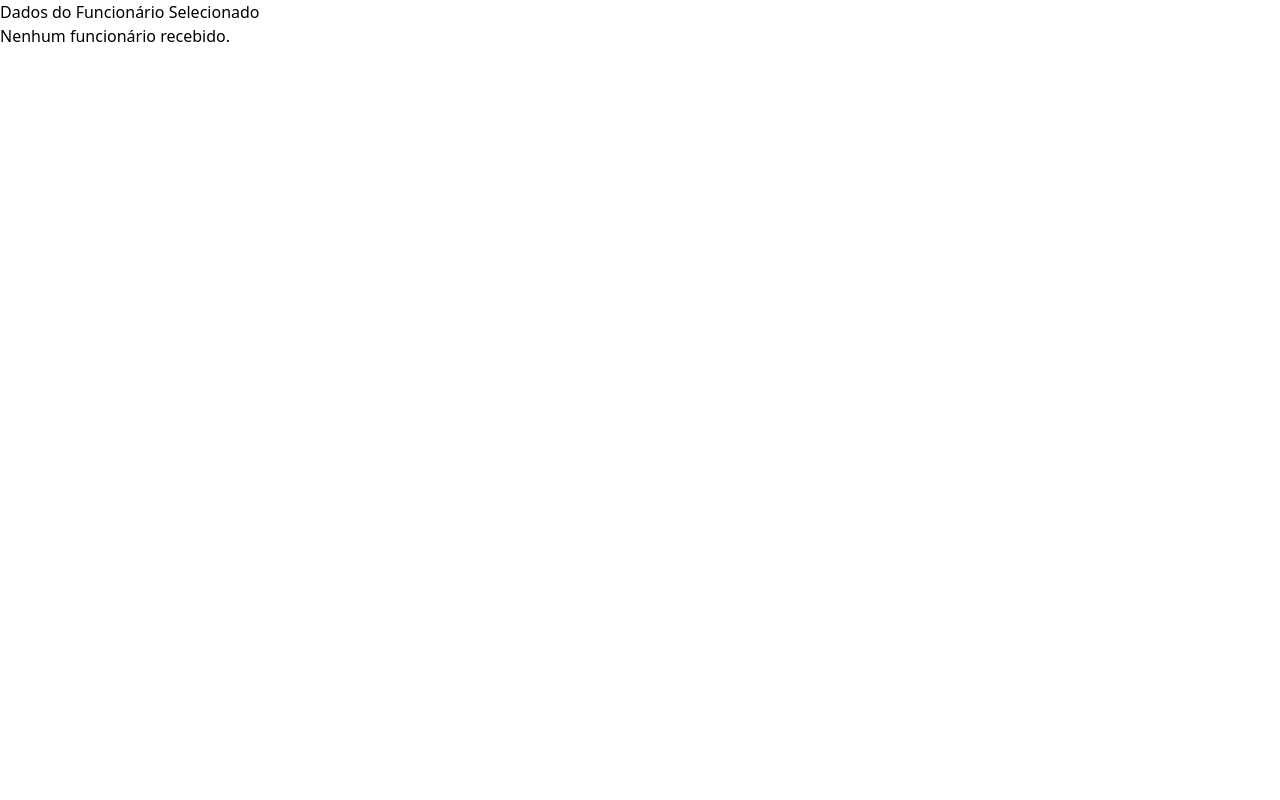
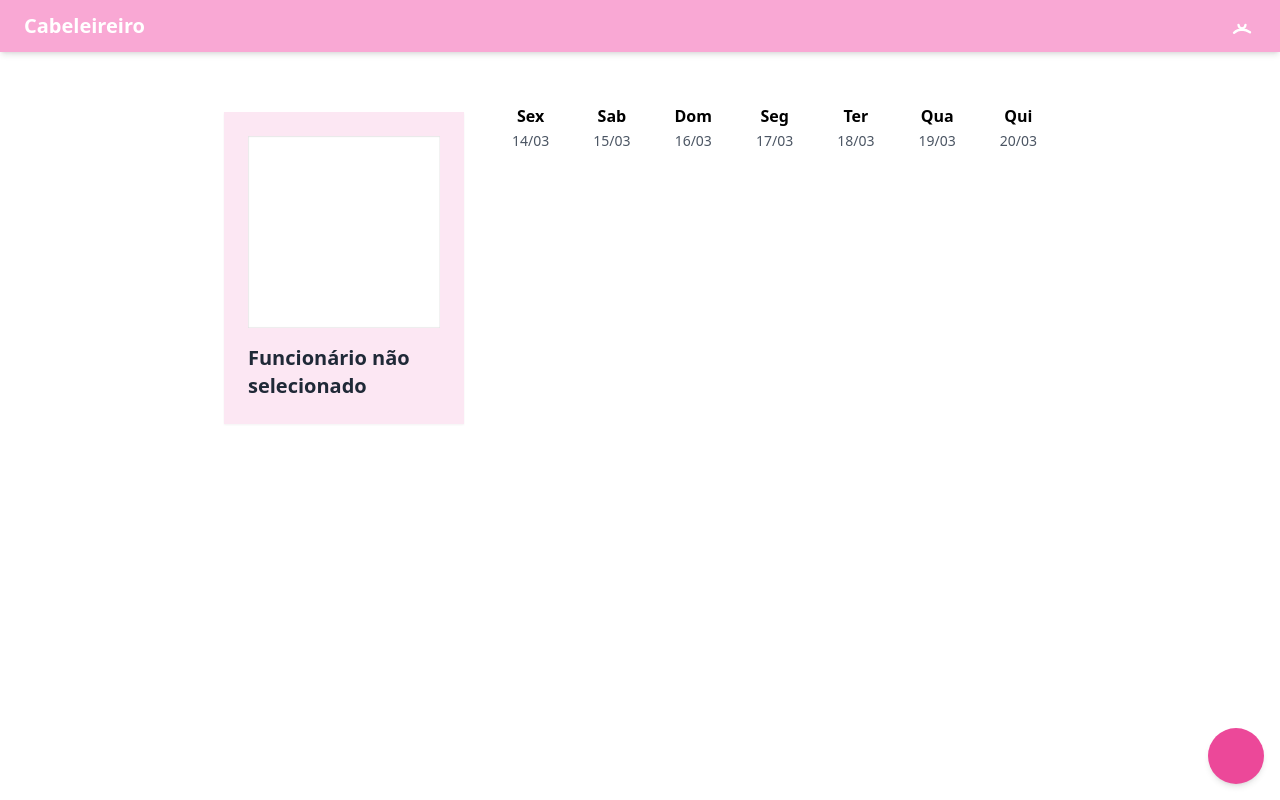
Before and after one commit to PedroGranato/salon-hair, a Vue app in the folder salao/: page /clerk in a window 1280 px wide. Built offline with nearby package versions, Linux system fonts and the light colour scheme.

Commit message:
change clerk.vue

```diff
--- a/salao/src/pages/Scheduling.vue
+++ b/salao/src/pages/Scheduling.vue
@@ -79,7 +79,7 @@
             <div v-for="(funcionario, index) in funcionarios" :key="index" class="bg-pink-100 shadow-sm flex flex-col items-center justify-center p-6 m-4">
             <img src="../../quadrado branco.png" alt="Teste" class="w-50 h-70 bg-white mb-4">
             <h3 class="font-bold mb-2 text-center">{{ funcionario.nome }}</h3>
-                <button @click="goToclerk" class="bg-pink-300 text-white px-4 py-2 rounded hover:bg-pink-400 transition">Agendar</button>
+                <button @click="Clerk(funcionario)" class="bg-pink-300 text-white px-4 py-2 rounded hover:bg-pink-400 transition">Agendar</button>
             </div>
         </div>
         </section>
@@ -169,15 +169,15 @@ export default defineComponent({
             {id: 4, nome: 'Funcionário 5' },
             {id: 5, nome: 'Funcionário 1' },
         ];
-        const clerk = (funcionario: Funcionario) => {
+        const Clerk = (funcionario: Funcionario) => {
         router.push({
-        name: 'clerk',
+        name: 'clerk', // rota de destino definida no router
         query: { funcionario: JSON.stringify(funcionario) },
     });
     };
 
         return {
-            clerk,
+            Clerk,
             goToclerk,
             goTotimings,
             goToHome,
--- a/salao/src/pages/clerk.vue
+++ b/salao/src/pages/clerk.vue
@@ -1,36 +1,143 @@
 <template>
-    <div>
-      <h1>Dados do Funcionário Selecionado</h1>
-      <div v-if="funcionario">
-        <p>ID: {{ funcionario.id }}</p>
-        <p>Nome: {{ funcionario.nome }}</p>
-      </div>
-      <div v-else>
-        <p>Nenhum funcionário recebido.</p>
-      </div>
+    <div class="min-h-screen flex flex-col bg-white">
+      <!-- Header -->
+      <header class="fixed top-0 left-0 w-full bg-pink-300 flex items-center justify-between px-6 py-3 shadow-md z-50">
+        <button @click="goToHome">
+          <h1 class="text-white text-xl font-bold">Cabeleireiro</h1>
+        </button>
+        <button class="text-white text-2xl">
+          <svg xmlns="http://www.w3.org/2000/svg" fill="none" viewBox="0 0 24 24" stroke="currentColor" class="w-7 h-7">
+            <path stroke-linecap="round" stroke-linejoin="round" stroke-width="2"
+              d="M5.121 17.804A10.971 10.971 0 0112 15c2.486 0 4.779.908 6.879 2.404M15 11a3 3 0 11-6 0 3 3 6 0z" />
+          </svg>
+        </button>
+      </header>
+
+      <!--principal-->
+      <main class="pt-24 max-w-4xl mx-auto flex flex-col md:flex-row gap-4 p-4">
+        <!--Card do Funcionário-->
+        <div class="w-full md:w-1/3">
+          <div class="bg-pink-100 shadow-sm flex flex-col items-center justify-center p-6 m-4">
+            <img src="../../quadrado branco.png" alt="Foto do Funcionário" class="w-50 h-70 bg-white mb-4" />
+            <h2 class="text-xl font-bold text-gray-800">{{ funcionarioSelecionado?.nome || 'Funcionário não selecionado' }}</h2>
+          </div>
+        </div>
+
+        <!--Seleção de Data-->
+        <div class="w-full md:w-2/3">
+          <div class="max-w-full overflow-x-auto whitespace-nowrap border-gray-300 pb-4 mb-4">
+            <div class="inline-flex space-x-3">
+              <div
+                v-for="(dia, index) in dias"
+                :key="index" class="cursor-pointer flex flex-col items-center text-center px-4 py-2" @click="selecionarDia(dia)">
+                <div :class="{ 'border-b-4 border-pink-500': diaSelecionado?.data === dia.data }">
+                  <span class="font-semibold text-base">{{ dia.diaSemana }}</span>
+                  <br/>
+                  <span class="text-sm text-gray-600">{{ dia.data }}</span>
+                </div>
+              </div>
+            </div>
+          </div>
+
+          <!-- Seleção de horário (Aparece após selecionar a data) -->
+          <div v-if="diaSelecionado" class="mb-6">
+            <h3 class="text-lg font-semibold mb-2">Horários disponíveis:</h3>
+            <div class="grid grid-cols-3 gap-2">
+              <button
+                v-for="(horario, index) in horarios"
+                :key="index"
+                :class="['px-4 py-2 rounded transition', horarioSelecionado === horario ? 'hover:bg-pink-300 text-white' : 'bg-pink-200']"
+                @click="selecionarHorario(horario)"
+            >
+                {{ horario }}
+            </button>
+            </div>
+        </div>
+
+        <!--Resumo do Agendamento-->
+        <div v-if="horarioSelecionado" class="bg-gray-100 p-6 rounded text-center">
+            <h2 class="text-lg font-bold mb-2">Resumo do Agendamento</h2>
+            <p><span class="font-semibold">Data:</span> {{ diaSelecionado.data }} ({{ diaSelecionado.diaSemana }})</p>
+            <p><span class="font-semibold">Horário:</span> {{ horarioSelecionado }}</p>
+            <p><span class="font-semibold">Profissional:</span> {{ funcionarioSelecionado?.nome }}</p>
+            <button class="mt-4 px-4 py-2 bg-pink-300 text-white rounded hover:bg-pink-500 transition" @click="finalizar"> Finalizar Agendamento </button>
+        </div>
+        </div>
+    </main>
+    <div class="fixed bottom-4 right-4 z-50">
+        <button
+        class="bg-pink-500 hover:bg-pink-600 text-white w-14 h-14 rounded-full flex items-center justify-center shadow-md transition duration-300">
+        </button>
     </div>
-  </template>
+    </div>
+</template>
 
   <script lang="ts">
-  import { defineComponent, ref, onMounted } from 'vue';
-  import { useRoute } from 'vue-router';
+  import { defineComponent, ref, onMounted } from "vue";
+  import { useRouter, useRoute } from "vue-router";
 
   interface Funcionario {
     id: number;
     nome: string;
   }
 
+  interface Dia {
+    diaSemana: string;
+    data: string;
+  }
+
   export default defineComponent({
-    name: 'clerk',
+    name: "FuncionarioView",
     setup() {
-      const route = useRoute();
-      const funcionario = ref<Funcionario | null>(null);
+    const router = useRouter();
+    const route = useRoute();
 
+      const dias = ref<Dia[]>([
+        { diaSemana: "Sex", data: "14/03" },
+        { diaSemana: "Sab", data: "15/03" },
+        { diaSemana: "Dom", data: "16/03" },
+        { diaSemana: "Seg", data: "17/03" },
+        { diaSemana: "Ter", data: "18/03" },
+        { diaSemana: "Qua", data: "19/03" },
+        { diaSemana: "Qui", data: "20/03" },
+        { diaSemana: "Sex", data: "21/03" },
+      ]);
+
+      // Horários disponíveis
+      const horarios = ref<string[]>(["08:00", "09:00", "10:00", "11:00", "13:00", "15:00"]);
+
+      // Selecionados pelo usuário
+      const diaSelecionado = ref<Dia | null>(null);
+      const horarioSelecionado = ref<string | null>(null);
+      const funcionarioSelecionado = ref<Funcionario | null>(null);
+
+      const goToHome = () => router.push("/");
+
+      const selecionarDia = (dia: Dia) => {
+        diaSelecionado.value = dia;
+        horarioSelecionado.value = null; // Reset horário ao mudar de dia
+      };
+
+      const selecionarHorario = (horario: string) => {
+        horarioSelecionado.value = horario;
+      };
+
+      const finalizar = () => {
+        if (diaSelecionado.value && horarioSelecionado.value && funcionarioSelecionado.value) {
+          alert(
+            `Agendamento finalizado!\n\nData: ${diaSelecionado.value.data} (${diaSelecionado.value.diaSemana})\nHorário: ${horarioSelecionado.value}\nProfissional: ${funcionarioSelecionado.value.nome}`
+          );
+        } else {
+          alert("Por favor, selecione uma data e um horário para finalizar o agendamento.");
+        }
+      };
+
+      // Pega funcionário da query
       onMounted(() => {
         const queryFuncionario = route.query.funcionario as string | undefined;
         if (queryFuncionario) {
           try {
-            funcionario.value = JSON.parse(queryFuncionario);
+            funcionarioSelecionado.value = JSON.parse(queryFuncionario);
           } catch (error) {
             console.error("Erro ao parsear query:", error);
           }
@@ -38,7 +145,15 @@
       });
 
       return {
-        funcionario,
+        goToHome,
+        dias,
+        diaSelecionado,
+        selecionarDia,
+        horarios,
+        horarioSelecionado,
+        selecionarHorario,
+        funcionarioSelecionado,
+        finalizar,
       };
     },
   });
```
